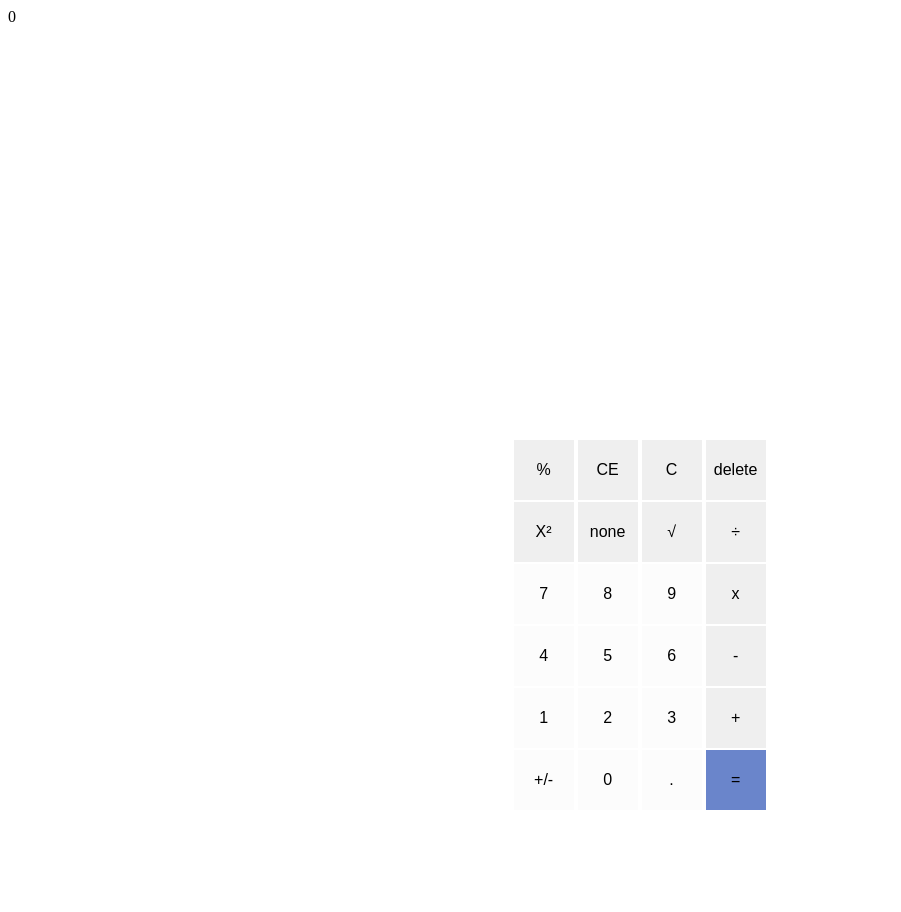
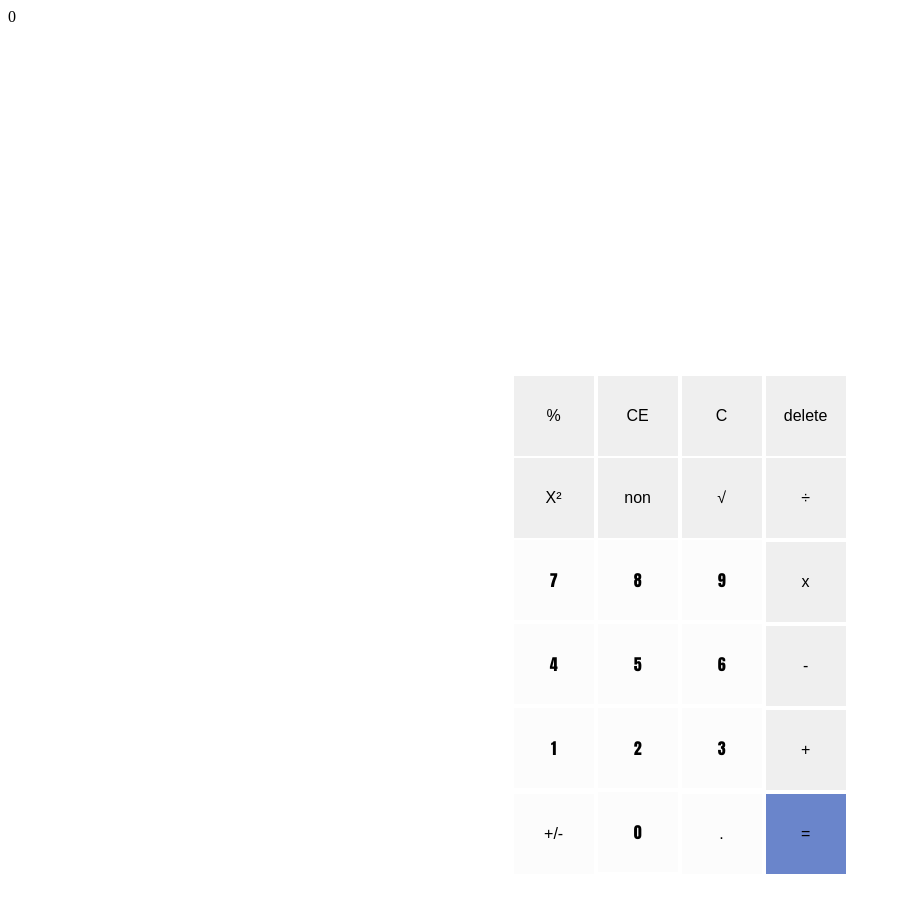
Before and after one commit to emott13/CSET115_Weekly_Assignment_2, a plain HTML site: page index.html in a window 1280 px wide. Shown: the top 912 px of the page, without its empty margins (0-901 px from the left). Drawn offline with Linux system fonts and the light colour scheme.

Commit message:
added font to css and onlick to html

```diff
--- a/index.css
+++ b/index.css
@@ -1,8 +1,8 @@
 button{
     margin-bottom: 2px;
     font-size: medium;
-    width: 60px;
-    height: 60px;
+    width: 80px;
+    height: 80px;
     text-align: center;
     border: none;
     }
@@ -14,44 +14,57 @@ background-color:rgb(106, 133, 203);
 .calc{
     align-content: center;
     margin-left: 40%;
-    width: 300px;
+    width: 400px;
     height: 1200px;
 }
 
 #one{
     background-color: rgba(251, 251, 251, 0.716);
+  font-family: Impact, Haettenschweiler, 'Arial Narrow Bold', sans-serif;
 }
 
 #two{
     background-color: rgba(251, 251, 251, 0.716);
+    font-family: Impact, Haettenschweiler, 'Arial Narrow Bold', sans-serif;
 }
+
 #three{
     background-color: rgba(251, 251, 251, 0.716);
+    font-family: Impact, Haettenschweiler, 'Arial Narrow Bold', sans-serif;
 }
 #four{
     background-color: rgba(251, 251, 251, 0.716);
+    font-family: Impact, Haettenschweiler, 'Arial Narrow Bold', sans-serif;
 }
 #five{
     background-color: rgba(251, 251, 251, 0.716);
+    font-family: Impact, Haettenschweiler, 'Arial Narrow Bold', sans-serif;
 }
 #six{
     background-color: rgba(251, 251, 251, 0.716);
+    font-family: Impact, Haettenschweiler, 'Arial Narrow Bold', sans-serif;
 }
 #seven{
     background-color: rgba(251, 251, 251, 0.716);
+    font-family: Impact, Haettenschweiler, 'Arial Narrow Bold', sans-serif;
 }
 #eight{
     background-color: rgba(251, 251, 251, 0.716);
+    font-family: Impact, Haettenschweiler, 'Arial Narrow Bold', sans-serif;
 }
 #nine{
     background-color: rgba(251, 251, 251, 0.716);
+    font-family: Impact, Haettenschweiler, 'Arial Narrow Bold', sans-serif;
 }
 #zero{
     background-color: rgba(251, 251, 251, 0.716);
+    font-family: Impact, Haettenschweiler, 'Arial Narrow Bold', sans-serif;
 }
 #signChange{
     background-color: rgba(251, 251, 251, 0.716);
+
 }
 #decimal{
     background-color: rgba(251, 251, 251, 0.716);
+
 }
--- a/index.html
+++ b/index.html
@@ -13,30 +13,30 @@
     </div>
 
     <div class="calc">
-        <button id="percentage">%</button>
-        <button id="clearResult">CE</button>
-        <button id="clear">C</button>
-        <button id="delete">delete</button>
-        <button id="exponent">X²</button>
-        <button>none</button>
-        <button id="squared">√</button>
-        <button id="divide">÷</button>
-        <button id="seven">7</button>
-        <button id="eight">8</button>
-        <button id="nine">9</button>
-        <button id="multiply">x</button>
-        <button id="four">4</button>
-        <button id="five">5</button>
-        <button id="six">6</button>
-        <button id="subtract">-</button>
-        <button id="one">1</button>
-        <button id="two">2</button>
-        <button id="three">3</button>
-        <button id="add">+</button>
+        <button onclick="btnPerc()" id="percentage">%</button>
+        <button onclick="btn()" id="clearResult">CE</button>
+        <button onclick="btn()" id="clear">C</button>
+        <button onclick="btnBck()" id="delete">delete</button>
+        <button onclick="btnSqr()" id="exponent">X²</button>
+        <button>non</button>
+        <button onclick="btnSqrRt()" id="squared">√</button>
+        <button onclick="btnDivi()" id="divide">÷</button>
+        <button onclick="btn7()" id="seven">7</button>
+        <button onclick="btn8()" id="eight">8</button>
+        <button onclick="btn9()" id="nine">9</button>
+        <button onclick="btnMult()" id="multiply">x</button>
+        <button onclick="btn4()" id="four">4</button>
+        <button onclick="btn5()" id="five">5</button>
+        <button onclick="btn6()" id="six">6</button>
+        <button onclick="btnSub()" id="subtract">-</button>
+        <button onclick="btn1()" id="one">1</button>
+        <button onclick="btn2()" id="two">2</button>
+        <button onclick="btn3()" id="three">3</button>
+        <button onclick="btnAdd()" id="add">+</button>
         <button id="signChange">+/-</button>
-        <button id="zero">0</button>
-        <button id="decimal">.</button>
-        <button id="equal">=</button>
+        <button onclick="btn0()" id="zero">0</button>
+        <button onclick="btnDes()" id="decimal">.</button>
+        <button onclick="btnEql()" id="equal">=</button>
 
 
        <script src="index.js"></script>
--- a/index.js
+++ b/index.js
@@ -1,5 +1,9 @@
 let x = document.getElementById('results')
 let y = x.innerText
+
+function btn0(){
+    x.innerText = x.innerText + '0'
+}
 
 function btn1(){
     x.innerText = x.innerText + '1'
@@ -66,7 +70,7 @@ function btnPerc(){
 }
 
 function btnSqr(num){
-    x.innerText = x.innerText + `${num}^2`
+    x.innerText = x.innerText + `${num}²`
 }
 
 function btnSqrRt(){
```
